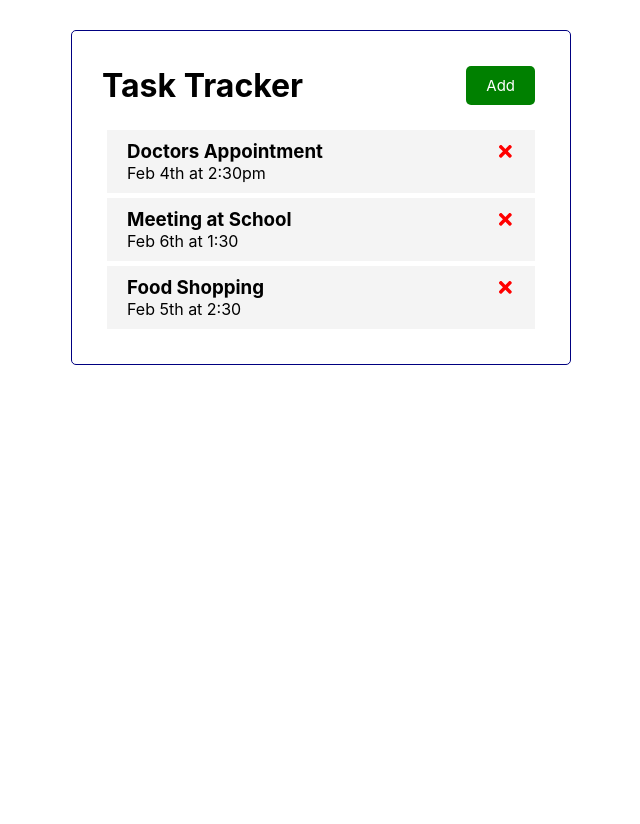
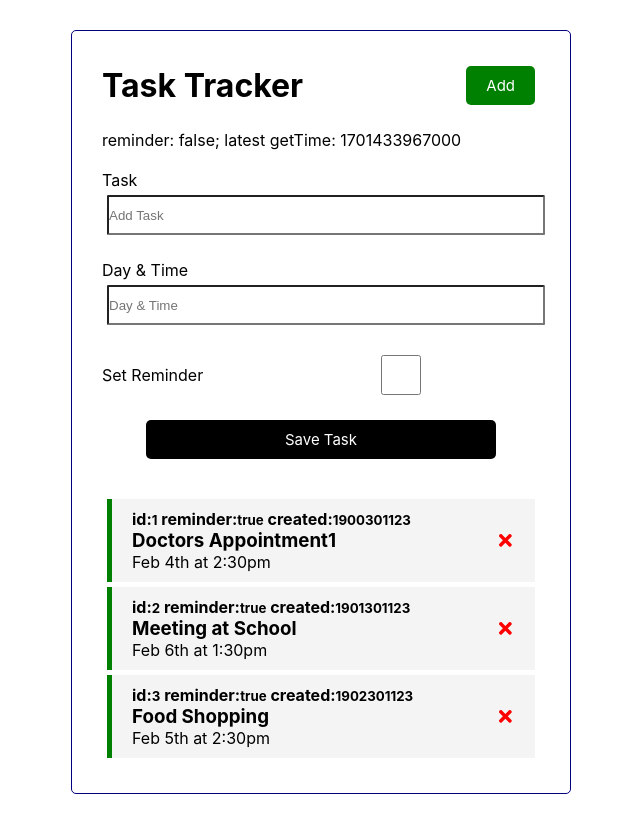
Before and after one commit to perlov3301/react_crash, a React (Create React App) app: page / in a window 1280 px wide. Shown: the whole page, without its empty margins (319-959 px from the left). Before the commit the page ends 800 px from the top, so only its background shows below. Built offline with nearby package versions, Linux system fonts and the light colour scheme.

Commit message:
addTask with task.created

```diff
--- a/src/App.js
+++ b/src/App.js
@@ -1,59 +1,75 @@
 import React, { useState, useEffect } from 'react';
 import Header from './components/Header';
 import Tasks from './components/Tasks';
+import AddTask from './components/AddTask';
 
-const alist = [
+let alist = [
   {
       id: 1,
-      text: "Doctors Appointment",
+      text: "Doctors Appointment1",
       day: 'Feb 4th at 2:30pm',
       reminder: true,
-  },
+      created: 1900301123  },
   {
       id:2,
       text: 'Meeting at School',
-      day: 'Feb 6th at 1:30',
+      day: 'Feb 6th at 1:30pm',
       reminder: true,
+      created: 1901301123,
   },
   {
       id: 3,
       text: 'Food Shopping',
-      day: 'Feb 5th at 2:30',
-      reminder: false,
+      day: 'Feb 5th at 2:30pm',
+      reminder: true,
+      created: 1902301123,
   },
 ];
 function App() {
-    const [tasks, setTasks] = useState([
-      {
-        id: 1,
-        text: "Doctors Appointment",
-        day: 'Feb 4th at 2:30pm',
-        reminder: true,
-    },
-    {
-        id:2,
-        text: 'Meeting at School',
-        day: 'Feb 6th at 1:30',
-        reminder: true,
-    },
-    {
-        id: 3,
-        text: 'Food Shopping',
-        day: 'Feb 5th at 2:30',
-        reminder: false,
-    },
-    ]);
-    // useEffect(() => {
-    //     setTasks([...tasks,
-    //         alist.map((el) => { tasks.push(el); })]);
-    // },[]);
-    const deleteTask = (id) => {
-      console.log('Appjs;delete ',id)
+    const [tasks, setTasks] = useState(alist);
+    let alength = tasks.length;
+
+    const addTask = (task) => {
+      // console.log("Appjs; addTask; created: "+ (task.created) );
+      const id = Math.floor(Math.random()*10000)+1;
+      const newTask =
+      { id, ...task
+        // id:id,
+        // text:task.text,
+        // day:task.day,
+        // reminder: task.reminder,
+        // created: task.created
+      }
+        ;
+      setTasks([...tasks, newTask]);
+    };
+
+    const deleteTask = (created) => {
+      //  console.log('Appjs;delete ',created);
+      setTasks(tasks.filter(task => task.created !== created));
+      alength = tasks.length;
+    };
+    // Toggle Reminder
+    const toggleReminder = (created) => {
+      setTasks(
+        tasks.map((task) =>
+          task.created === created ? {
+          ...task, reminder: !task.reminder
+         } : task
+         )
+      );
     };
   return (
     <div className="container">
       <Header  />
-      <Tasks tasks={tasks} onDelete={deleteTask} />
+      <AddTask   onAdd={addTask} />
+      {
+        alength===0 ? "No Tasks To Show" :
+        <Tasks tasks={tasks}
+          onDelete={deleteTask}
+          onToggle={toggleReminder}
+       />
+      }
     </div>
   );
 }
--- /dev/null
+++ b/src/components/AddTask.js
@@ -0,0 +1,79 @@
+import React, { useState, useEffect } from 'react';
+
+const AddTask = ({ onAdd } ) => {
+
+    const [text, setText] = useState("");
+    const [day, setDay] = useState("");
+    const [reminder, setReminder] =useState(false);
+    const agettime = new Date().getTime();
+    const [created, setCreated] = useState(new Date().getTime());
+    // let aID=1;
+    // const maxID = () => {
+    //   tasks.map((task)=> task.id>aID ? aID=task.id: '');
+    // };
+     const onSubmit = (e) => {
+       e.preventDefault();
+       setCreated(agettime);
+       console.log("AddTaskjs;  onSubmit agettime  "+(agettime));
+       console.log("AddTaskjs;  onSubmit created:  "+ created);
+       if(!text) {
+          alert("Please add a Task");
+          return null;
+        }
+        // onAdd({
+        //   text:text,
+        //   day: day,
+        //   reminder: reminder,
+        //   created: created,
+        // });
+        onAdd({ text, day, reminder, created });
+        setText("");
+        setDay("");
+        setReminder(false);
+        setCreated(new Date().getTime());
+        console.log("AddTaskjs; after submit setCreated="+created);
+
+     };
+    return (
+        <form className='add-form' onSubmit={onSubmit} >
+            <p>
+               {/* text: {text};
+               day&time: {day};  */}
+               reminder: {reminder?'true':'false'};
+               latest getTime: {new Date().getTime()}
+            </p>
+            <div className='form-control'>
+                <label>Task                </label>
+                <input type='text' placeholder='Add Task'
+                  value={text}
+                  onChange={ (e)=>setText(e.target.value) }
+                 />
+            </div>
+            <div className='form-control'>
+                <label>Day & Time                </label>
+                <input type='text' placeholder='Day & Time'
+                  value={day}
+                  onChange={ (e)=>setDay(e.target.value) }
+                />
+            </div>
+            <div className='form-control form-control-check'>
+                <label>Set Reminder             </label>
+                <input type='checkbox'
+                  checked={reminder?true:false}
+                  value={reminder}
+                  onChange={(e)=> setReminder(e.currentTarget.checked) }
+                />
+            </div>
+
+            <input type='submit' value='Save Task'
+               className='btn btn-block'
+           />
+        </form>
+    );
+};
+
+export default AddTask;
+/**
+ const a = new Date();
+ const b = a.getTime(); // mlsec
+ */
--- a/src/components/Task.js
+++ b/src/components/Task.js
@@ -1,14 +1,30 @@
 import { FaTimes } from 'react-icons/fa';
-const Task = ({ task, onDelete }) => {
+const Task = ({ task, onDelete, onToggle }) => {
+    // console.log("taskjs;reminder="+task.reminder+ " created="+task.created);
+    const cssTask = task.reminder ? 'task-reminder' : '';
     return (
-        <div className="task">
+        // <div className={`task ${task.reminder ? 'task-reminder': ''}`}
+        //       onDoubleClick ={() => onToggle(task.created)} >
+           <div className={`task ${cssTask}`}
+              onDoubleClick={() => onToggle(task.created)}
+           >
+            <h5>
+              {/* <b style={{fontSize:'1rem'}}>created:</b>
+              {task.created}  */}
+               <b style={{fontSize:'1rem'}}>   id:</b>
+              {task.id}
+              <b style={{fontSize:'1rem'}}>   reminder:</b>
+              {task.reminder?"true":"false"}
+              <b style={{fontSize:'1rem'}}>   created:</b>
+              {task.created}
+            </h5>
             <h3>{task.text}
               <FaTimes
                 style={{ color:'red', cursor:'pointer' }}
-                onClick={()=>onDelete(task.id)}
+                onClick={()=>onDelete(task.created)}
             />
             </h3>
-            <p>{task.day} </p>
+            <p> {task.day} </p>
         </div>
     ) ;
 } ;
--- a/src/components/Tasks.js
+++ b/src/components/Tasks.js
@@ -1,11 +1,15 @@
 import Task from './Task';
 
-const Tasks = ({ tasks, onDelete }) => {
+const Tasks = ({ tasks, onDelete, onToggle }) => {
     console.log("Tasksjs;");
     return (
         <>
           { tasks.map((task) => (
-            <Task key={task.id} task={task} onDelete={onDelete} />
+            <Task key={task.created}
+              task={task}
+              onDelete={onDelete}
+              onToggle={onToggle}
+            />
           )) }
         </>
     );
--- a/src/index.css
+++ b/src/index.css
@@ -45,6 +45,11 @@ body {
   border-bottom: 3px solid rgb(80, 80, 80);
   border-right: 3px solid rgb(79, 76, 76)
  }
+.btn-block {
+  display: block;
+  width: 80%;
+  margin: 0 auto 0 auto;
+ }
 .task {
   background: #f4f4f4;
   margin:5px;
@@ -64,15 +69,20 @@ body {
   width: 100%;
   height: 40px;
   margin: 5px;
+  border-radius: 0.1rem;
 }
 .form-control-check {
   display: flex;
   align-items: center;
   justify-content: space-between;
+  border-radius: 0.3rem;
 }
-.form-control-check label { flex:1; }
+.form-control-check label {
+  flex:2;
+  min-width: 10rem;
+ }
 .form-control-check intput {
-  flex: 2;
+  flex: 1;
   height: 20px;
 }
 footer {
```
